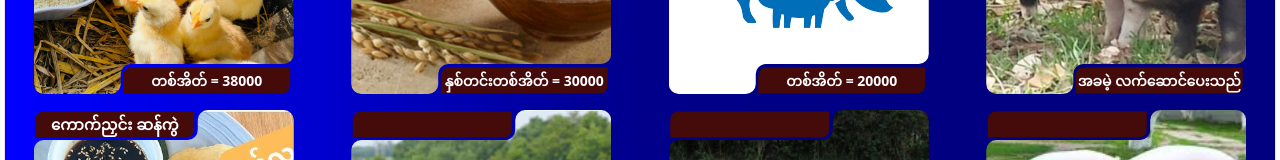
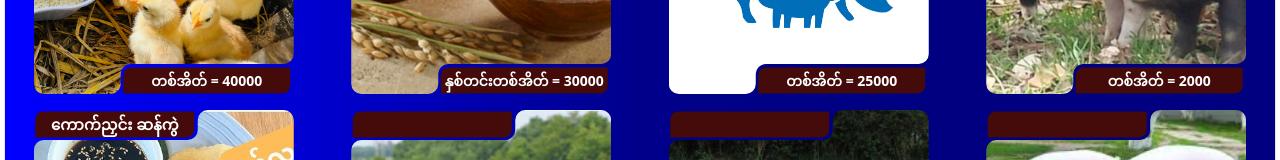
Before and after one commit to oochitminn99-crypto/shammtup, a Next.js app in the folder my-app/: page /about1 in a window 1280 px wide. Shown: the part 219-379 px from the top of the page. Built offline with nearby package versions, Linux system fonts and the light colour scheme.

Commit message:
update 6.aug

```diff
--- a/my-app/app/about1/page.jsx
+++ b/my-app/app/about1/page.jsx
@@ -14,7 +14,7 @@
                                 <img src="/kyitkalay.jpg" alt="riceImage" className="img" />
                             </div>
                             <div className="base">
-                                <h2>တစ်အိတ် = 38000</h2>
+                                <h2>တစ်အိတ် = 40000</h2>
                             </div>
                         </div>
                     </div>
@@ -50,7 +50,7 @@
                                 <img src="/sow.jpg" alt="riceImage" className="img" />
                             </div>
                             <div className="base">
-                                <h2>တစ်အိတ် = 20000</h2>
+                                <h2>တစ်အိတ် = 25000</h2>
                             </div>
                         </div>
                     </div>
@@ -68,7 +68,7 @@
                                 <img src="/village_pig.jpg" alt="riceImage" className="img" />
                             </div>
                             <div className="base">
-                                <h6>အခမဲ့ လက်ဆောင်ပေးသည်</h6>
+                                <h6>တစ်အိတ် = 2000</h6>
                             </div>
                         </div>
                     </div>
--- a/my-app/app/page.jsx
+++ b/my-app/app/page.jsx
@@ -16,7 +16,7 @@
                 <img src="/aypdsan2.jpg" alt="riceImage" className="img" />
               </div>
               <div className="base">
-                <h2>တစ်အိတ် = 110000</h2>
+                <h2>တစ်အိတ် = 115000</h2>
               </div>
             </div>
           </div>
```
